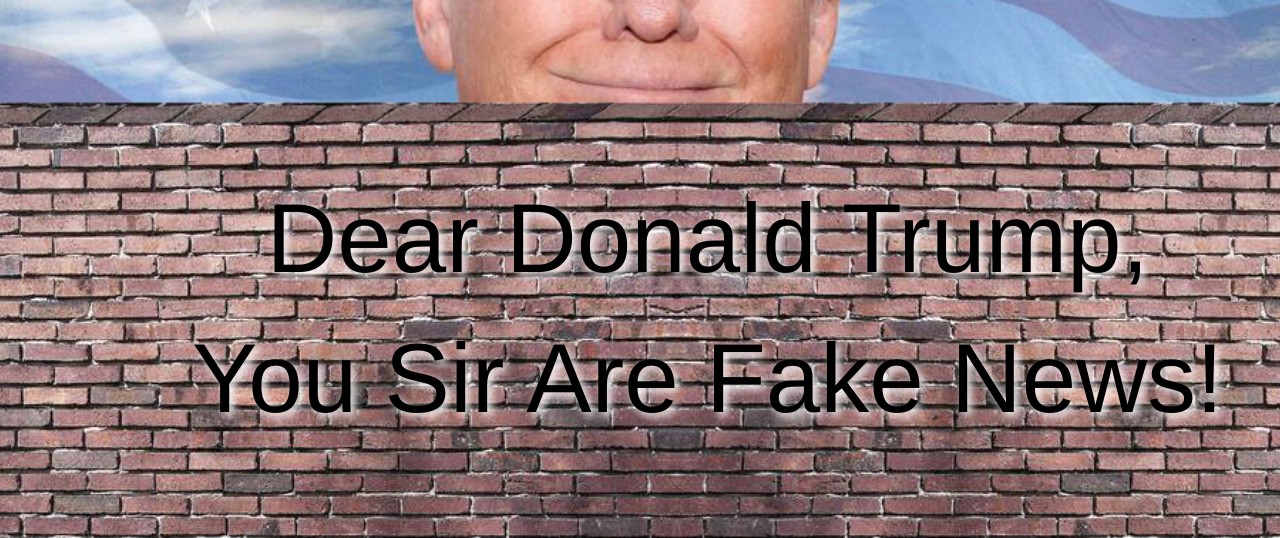
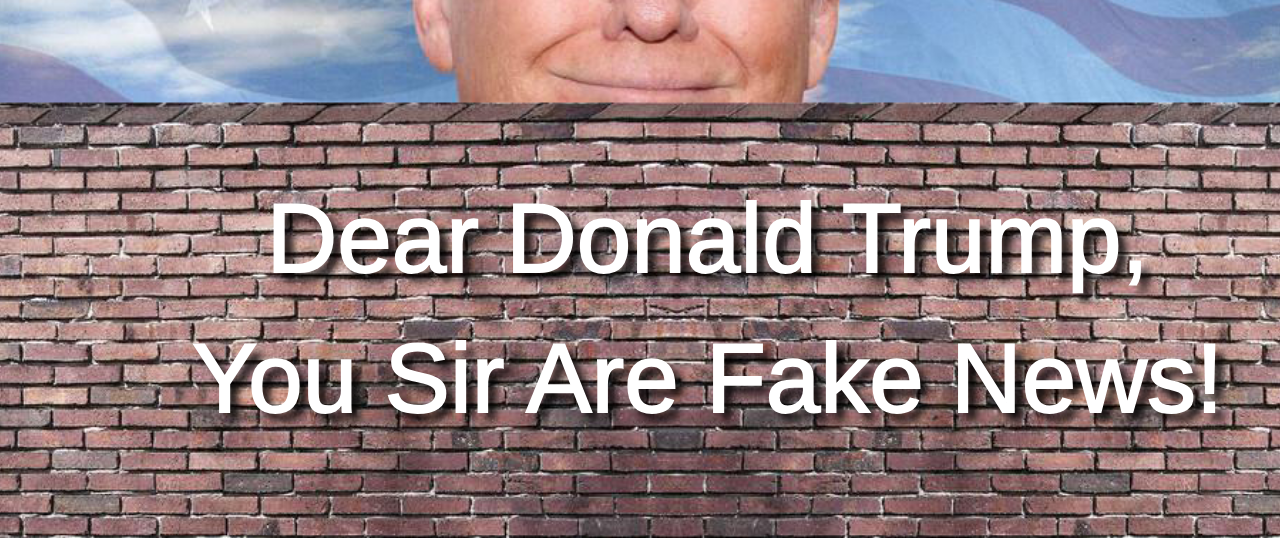
Before and after one commit to bradleygamboa/donaldtrumpisfakenews, a PHP site: page / in a window 1280 px wide. Shown: the part 262-800 px from the top of the page. Run offline with PHP 8.4, Linux system fonts and the light colour scheme.

Commit message:
adjusting media q

```diff
--- a/style.css
+++ b/style.css
@@ -6,65 +6,82 @@ html {
     background-size: cover;
 }
 
+p {
+    font-size: 7em;
+    color: white;
+    text-shadow: 8px 8px 8px black;
+    -webkit-text-stroke: 2px white;
+}
 
-/* Smartphones (portrait and landscape) ----------- */
+.headline {
+    position: fixed;
+    bottom: 10%;
+    left: 15%;
+}
 
-@media only screen and (min-device-width: 320px) and (max-device-width: 480px) {
+/* Desktops and laptops ----------- */
+@media only screen and (min-width: 320px) {
     p {
-        font-size: 2.1em;
-        color: black;
-        text-shadow: 4px 4px 8px white;
+        font-size: 2em;
+        color: white;
+        text-shadow: 8px 8px 8px black;
+        -webkit-text-stroke: 2px white;
     }
     .headline {
         position: fixed;
         bottom: 20%;
-        left: 10%;
+        left: 13%;
     }
 }
 
-1
-/* Smartphones (landscape) ----------- */
-
-@media only screen and (min-width: 321px) {
-    /* STYLES GO HERE */
+@media only screen and (min-width: 480px) {
+    p {
+        font-size: 2.5em;
+        color: white;
+        text-shadow: 8px 8px 8px black;
+        -webkit-text-stroke: 2px white;
+    }
+    .headline {
+        position: fixed;
+        bottom: 20%;
+        left: 12%;
+    }
 }
 
-
-/* Smartphones (portrait) ----------- */
-
-@media only screen and (max-width: 320px) {
-    /* STYLES GO HERE */
+@media only screen and (min-width: 640px) {
+    p {
+        font-size: 3em;
+        color: white;
+        text-shadow: 8px 8px 8px black;
+        -webkit-text-stroke: 2px white;
+    }
+    .headline {
+        position: fixed;
+        bottom: 20%;
+        left: 20%;
+    }
 }
 
-
-/* iPads (portrait and landscape) ----------- */
-
-@media only screen and (min-device-width: 768px) and (max-device-width: 1024px) {
-    /* STYLES GO HERE */
+@media only screen and (min-width: 768px) {
+    p {
+        font-size: 4em;
+        color: white;
+        text-shadow: 8px 8px 8px black;
+        -webkit-text-stroke: 2px white;
+    }
+    .headline {
+        position: fixed;
+        bottom: 15%;
+        left: 15%;
+    }
 }
 
-
-/* iPads (landscape) ----------- */
-
-@media only screen and (min-device-width: 768px) and (max-device-width: 1024px) and (orientation: landscape) {
-    /* STYLES GO HERE */
-}
-
-
-/* iPads (portrait) ----------- */
-
-@media only screen and (min-device-width: 768px) and (max-device-width: 1024px) and (orientation: portrait) {
-    /* STYLES GO HERE */
-}
-
-
-/* Desktops and laptops ----------- */
-
-@media only screen and (min-width: 1224px) {
+@media only screen and (min-width: 1024px) {
     p {
-        font-size: 7em;
-        color: black;
-        text-shadow: 4px 4px 8px white;
+        font-size: 5em;
+        color: white;
+        text-shadow: 8px 8px 8px black;
+        -webkit-text-stroke: 2px white;
     }
     .headline {
         position: fixed;
@@ -73,14 +90,12 @@ html {
     }
 }
 
-
-/* Large screens ----------- */
-
-@media only screen and (min-width: 1824px) {
+@media only screen and (min-width: 1224px) {
     p {
         font-size: 7em;
-        color: black;
-        text-shadow: 4px 4px 8px white;
+        color: white;
+        text-shadow: 8px 8px 8px black;
+        -webkit-text-stroke: 2px white;
     }
     .headline {
         position: fixed;
@@ -89,23 +104,16 @@ html {
     }
 }
 
-
-/* iPhone 5 (portrait & landscape)----------- */
-
-@media only screen and (min-device-width: 320px) and (max-device-width: 568px) {
-    /* STYLES GO HERE */
+@media only screen and (min-width: 1824px) {
+    p {
+        font-size: 7em;
+        color: white;
+        text-shadow: 8px 8px 8px black;
+        -webkit-text-stroke: 2px white;
+    }
+    .headline {
+        position: fixed;
+        bottom: 10%;
+        left: 15%;
+    }
 }
-
-
-/* iPhone 5 (landscape)----------- */
-
-@media only screen and (min-device-width: 320px) and (max-device-width: 568px) and (orientation: landscape) {
-    /* STYLES GO HERE */
-}
-
-
-/* iPhone 5 (portrait)----------- */
-
-@media only screen and (min-device-width: 320px) and (max-device-width: 568px) and (orientation: portrait) {
-    /* STYLES GO HERE */
-}
```
